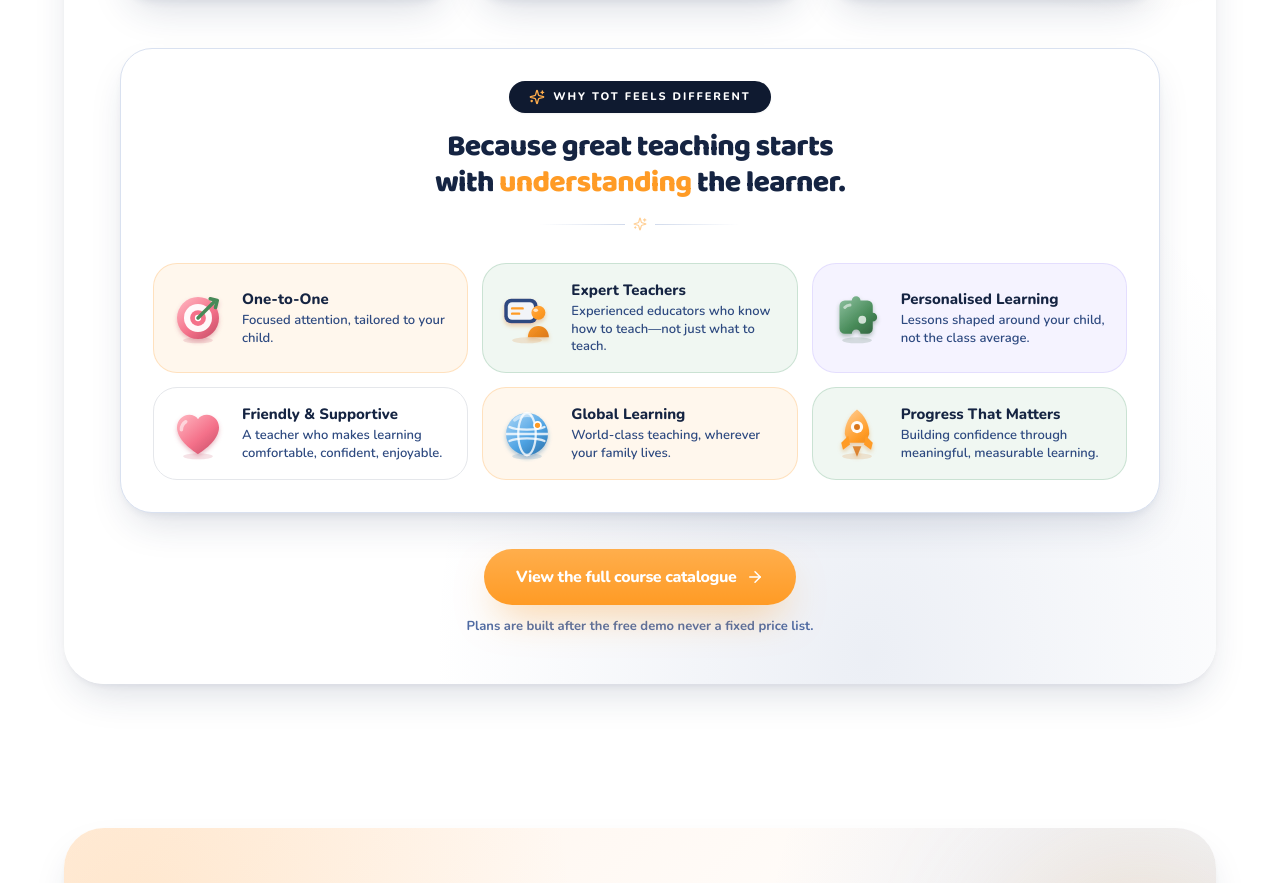
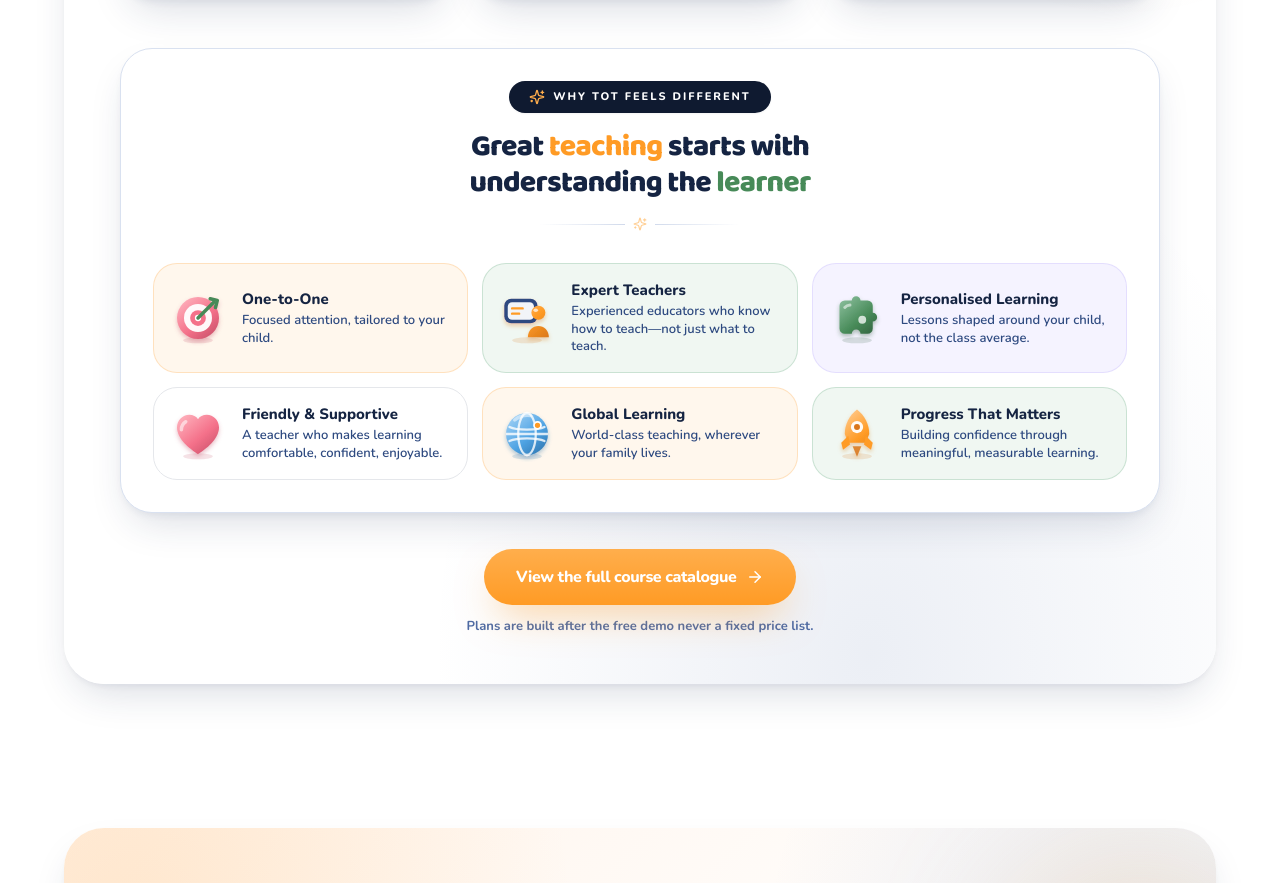
Before and after one commit to Lakshayg001/OnlyTeacher, a React (Vite) app: page / in a window 1280 px wide. Shown: the part 4035-4918 px from the top of the page. Built offline with nearby package versions, Linux system fonts and the light colour scheme.

Commit message:
Update heading text and colors in ExploreCourses

```diff
--- a/src/components/home/ExploreCourses.tsx
+++ b/src/components/home/ExploreCourses.tsx
@@ -179,7 +179,7 @@ export function ExploreCourses() {
           Why TOT Feels Different
          </span>
          <h3 className="max-w-2xl text-balance font-display text-[1.4rem] font-extrabold leading-tight text-navy-800 sm:text-3xl">
-          Because great teaching starts with <span className="text-amber-500">understanding</span> the learner.
+          Great <span className="text-amber-500">teaching</span> starts with understanding the <span className="text-forest-500">learner</span>
          </h3>
          <div className="flex w-full max-w-[200px] items-center justify-center gap-2 opacity-60">
           <div className="h-px flex-1 bg-gradient-to-r from-transparent to-navy-200"></div>
```
